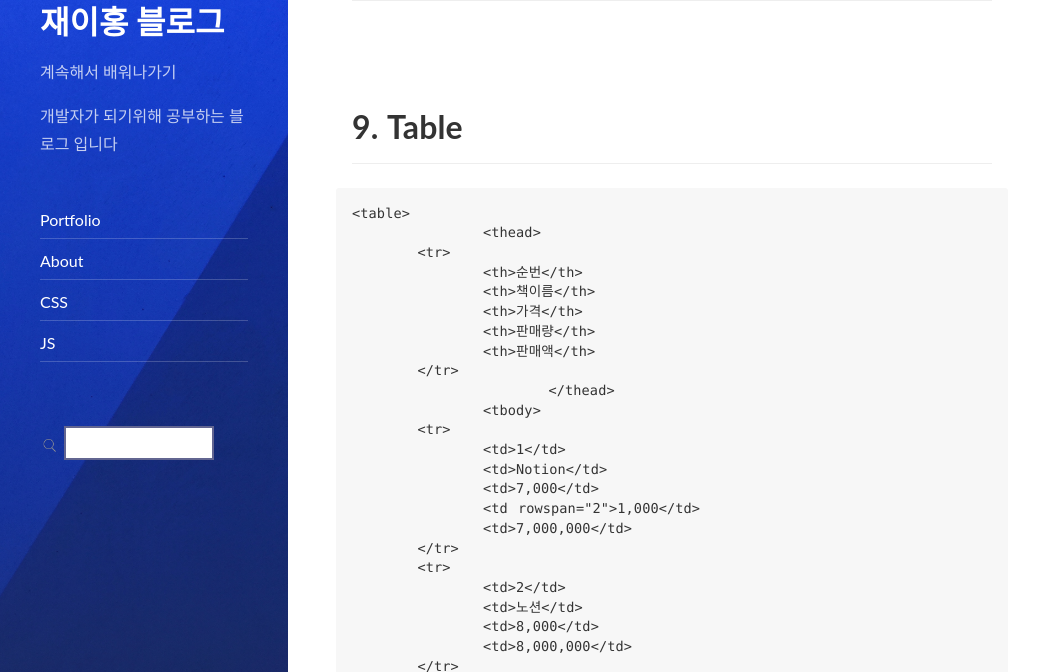
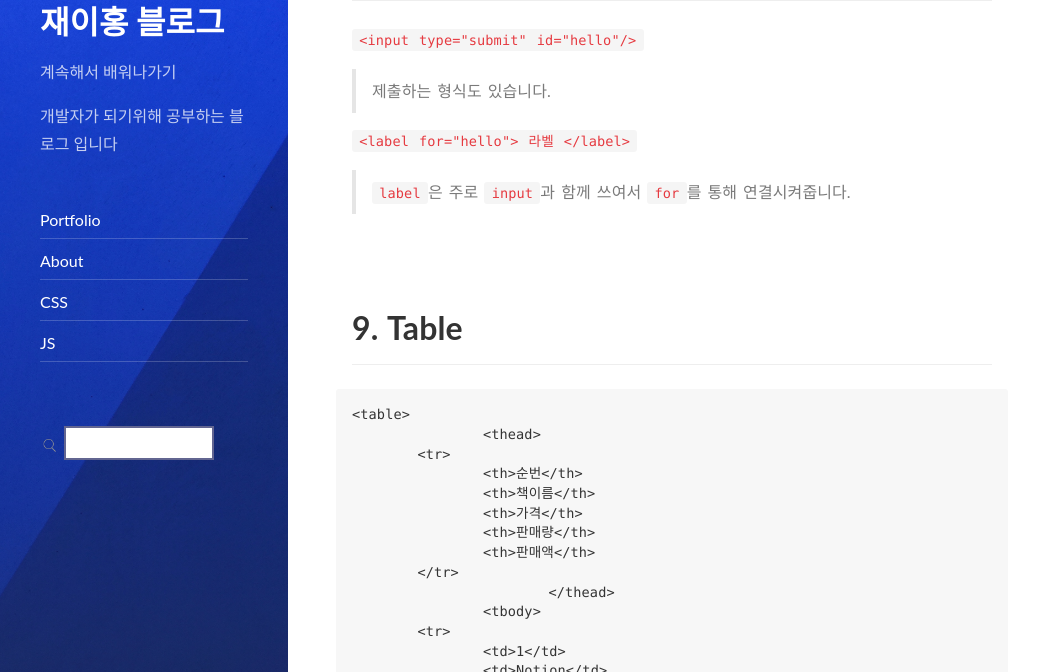
Before and after one commit to compasstar/compasstar.github.io, a Jekyll site: the page built from _posts/HTML/2021-07-12-HTML-기본문법(2).md, in a window 1280 px wide and 900 px high, scrolled down 611 px, cut to the strip 228-900 px from the top of the window. Shown: the whole strip, without its empty margins (0-1055 px from the left). Built offline with Jekyll 4.4.1, drawn with Linux system fonts in a browser that asks for light colours; nearby versions of some CDN libraries; comment, search, counter and statistics services are not loaded.

Commit message:
label, submit

```diff
--- a/_posts/HTML/2021-07-12-HTML-기본문법(2).md
+++ b/_posts/HTML/2021-07-12-HTML-기본문법(2).md
@@ -26,6 +26,11 @@ comments: true
 
 
 ***
+`<input type="submit" id="hello"/>`
+> 제출하는 형식도 있습니다.
+
+`<label for="hello"> 라벨 </label>`
+> `label`은 주로 `input`과 함께 쓰여서 `for`를 통해 연결시켜줍니다.
 
 
 <br><br>
```
